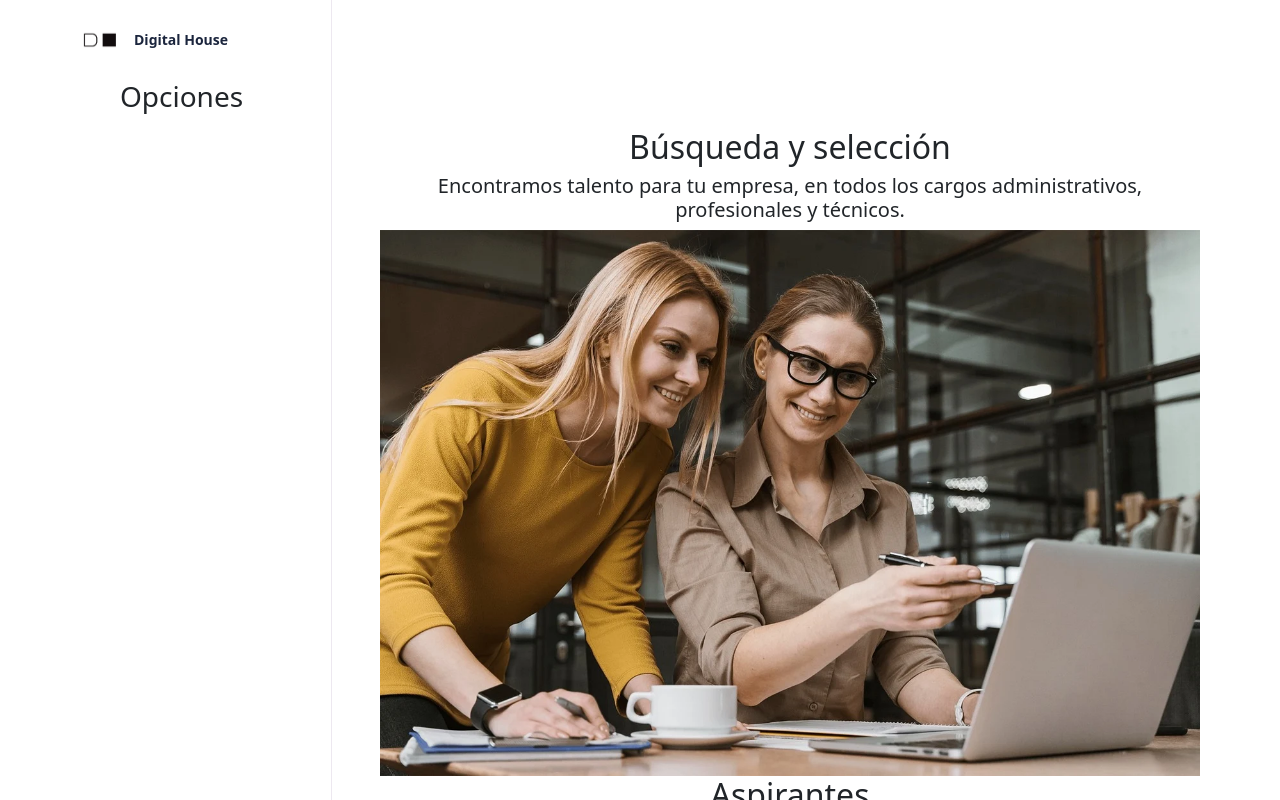
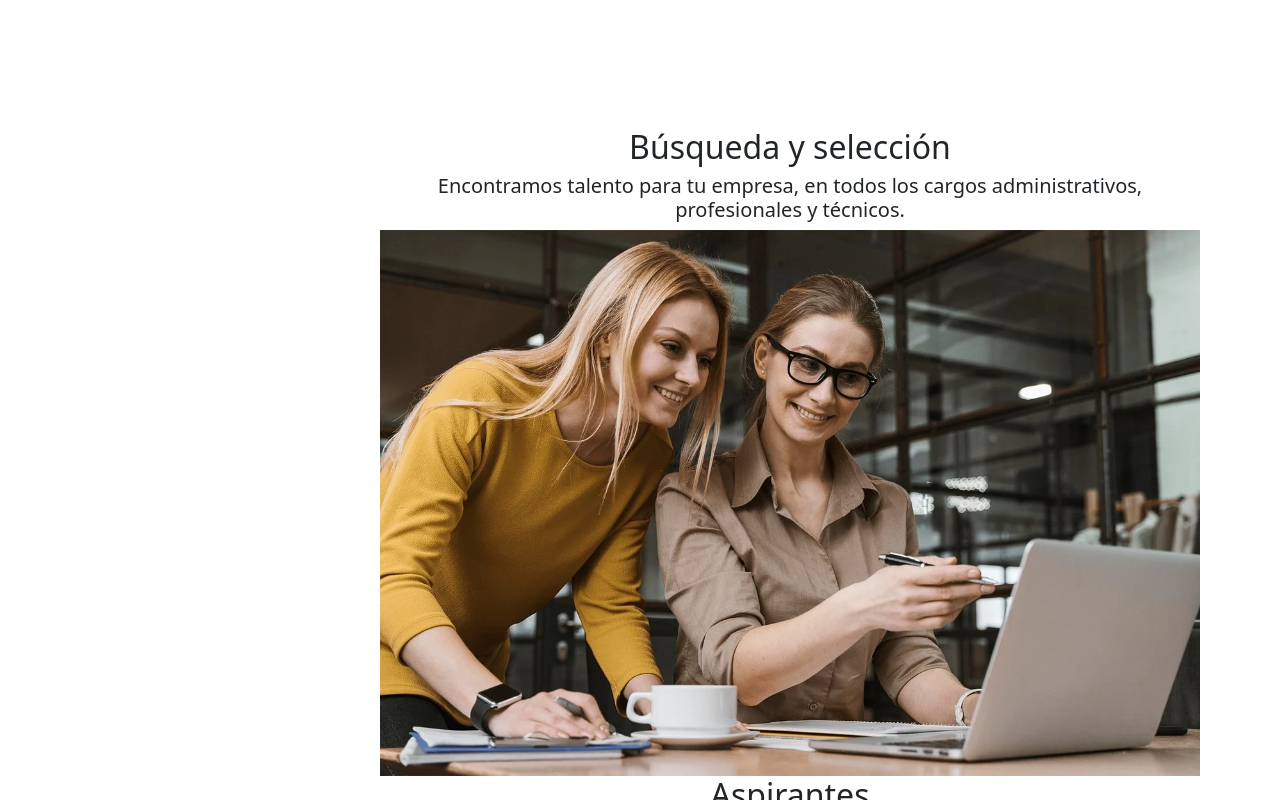
Before and after one commit to JuanJoseVillalobos/grupo21_challenge, a React (Vite) app in the folder client/mi-proyecto/: page / in a window 1280 px wide. Built offline with nearby package versions, Linux system fonts and the light colour scheme.

Commit message:
calculo que tendré que colocar los enlaces de bootstrap adentro de los componentes del menú y el navBar

```diff
--- a/client/mi-proyecto/index.html
+++ b/client/mi-proyecto/index.html
@@ -14,9 +14,11 @@
 </head>
 
 <body>
+  <div className="dashboard">
 
       <div id="root"></div>
       <script type="module" src="/src/main.jsx"></script>
+</div>
 
 </body>
 
--- a/client/mi-proyecto/src/App.jsx
+++ b/client/mi-proyecto/src/App.jsx
@@ -3,13 +3,13 @@ import Centro from './components/Centro'
 import CajaCostado from './components/CajaCostado'
 import Inicio from './components/Inicio'
 import Prueba from './components/prueba'
+import NavBar from './components/NavBar'
 
 function App() {
   return (
     <>
-      <div class="dashboard">
-        <Prueba />
-        <main class="content-wrap">
+      <div className="dashboard">
+        <main className="content-wrap">
 
           <Centro />
         </main>
```
